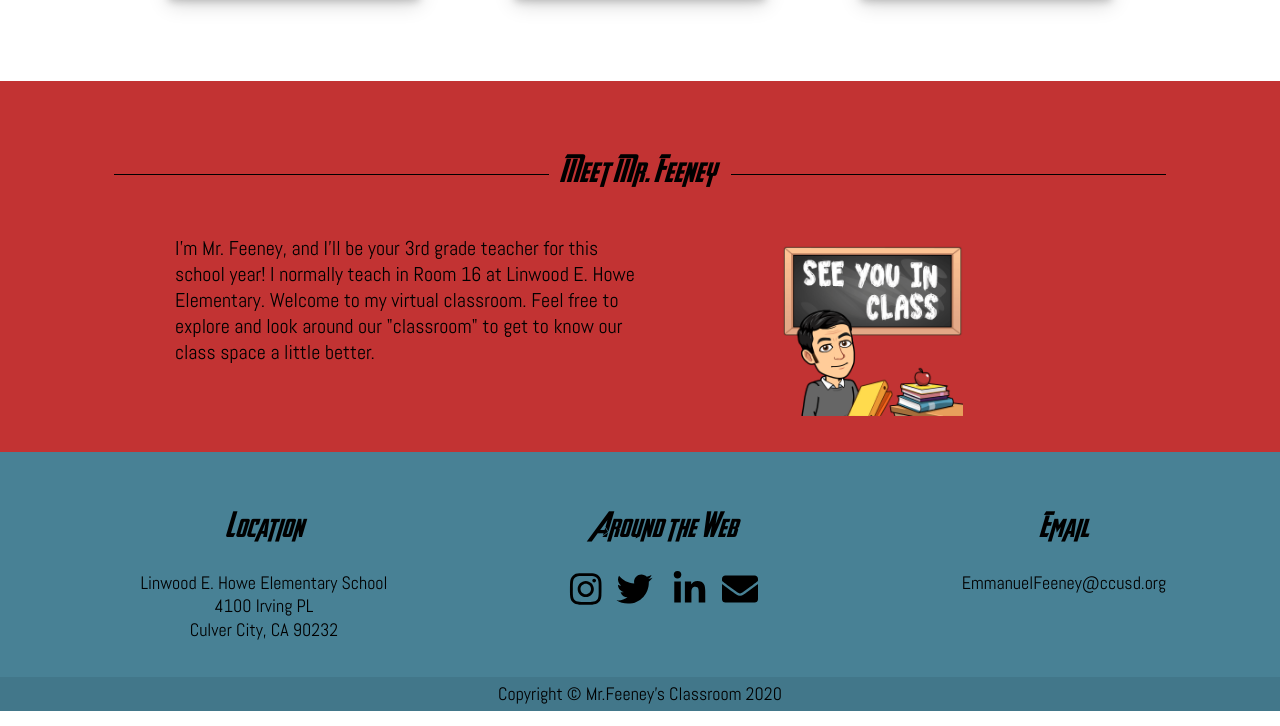
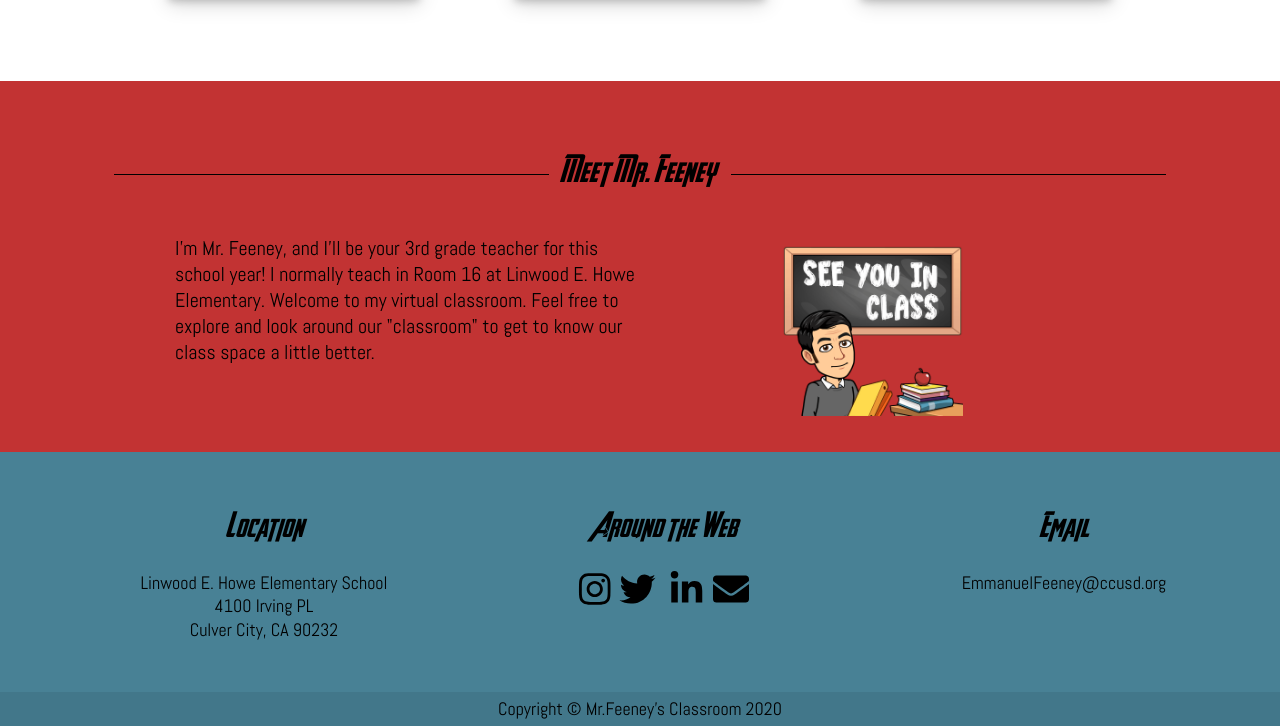
Before and after one commit to cbuntrakulsuk/Avengers, a plain HTML site: page index.html in a window 1280 px wide. Shown: the part 1127-1853 px from the top of the page. Drawn offline with Linux system fonts and the light colour scheme.

```diff
--- a/app/scss/layout/_footer.scss
+++ b/app/scss/layout/_footer.scss
@@ -10,23 +10,15 @@
         }
     }
 
-    &__location {
-        min-width: 400px;
-    }
-
-    &__socials {
-        min-width: 400px;
-        > a {
-            padding: 3px;
+    &__item {
+        padding-bottom: 15px;
+        @include breakpoint-up(medium){
+            min-width: 400px;
         }
     }
 
-    &__email {
-        min-width: 400px;
-    }
-
     &__copyright {
-        font-size: $font-small;
+        font-size: $font-sm;
         padding: 5px;
         min-height: 30px;
     }
--- a/index.html
+++ b/index.html
@@ -141,13 +141,13 @@
     <div class="footer container container--pall">
       <div class="footer__grid">
 
-        <div class="footer__location">
+        <div class="footer__item">
           <h3>Location</h3>
           Linwood E. Howe Elementary School <br>
           4100 Irving PL<br>
           Culver City, CA 90232
         </div>
-        <div class="footer__socials">
+        <div class="footer__item">
           <h3>Around the Web</h3>
           <a class="btn btn-outline-light btn-social mx-1" href="https://www.instagram.com/mrfeeney_lh/" target="_blank"><i class="fab fa-faw fa-instagram fa-2x"></i></a>
           <a class="btn btn-outline-light btn-social mx-1" href="https://twitter.com/MrFeeney30" target="_blank"><i class="fab fa-fw fa-twitter fa-2x"></i></a>
@@ -155,7 +155,7 @@
           <a class="btn btn-outline-light btn-social mx-1" href="mailto:emmanuelfeeney@ccusd.org" target="_blank"><i class="fas fa-envelope fa-2x"></i></i></a>
         </div>
 
-        <div class="footer__email">
+        <div class="footer__item">
           <h3>Email</h3>
           EmmanuelFeeney@ccusd.org
         </div>
```
Also changed, not shown: app/scss/style.css, img/Path 4@2x.png (added), img/social-media/instagram-brands.svg (deleted), img/social-media/linkedin-in-brands.svg (deleted), img/social-media/twitter-brands.svg (deleted).
